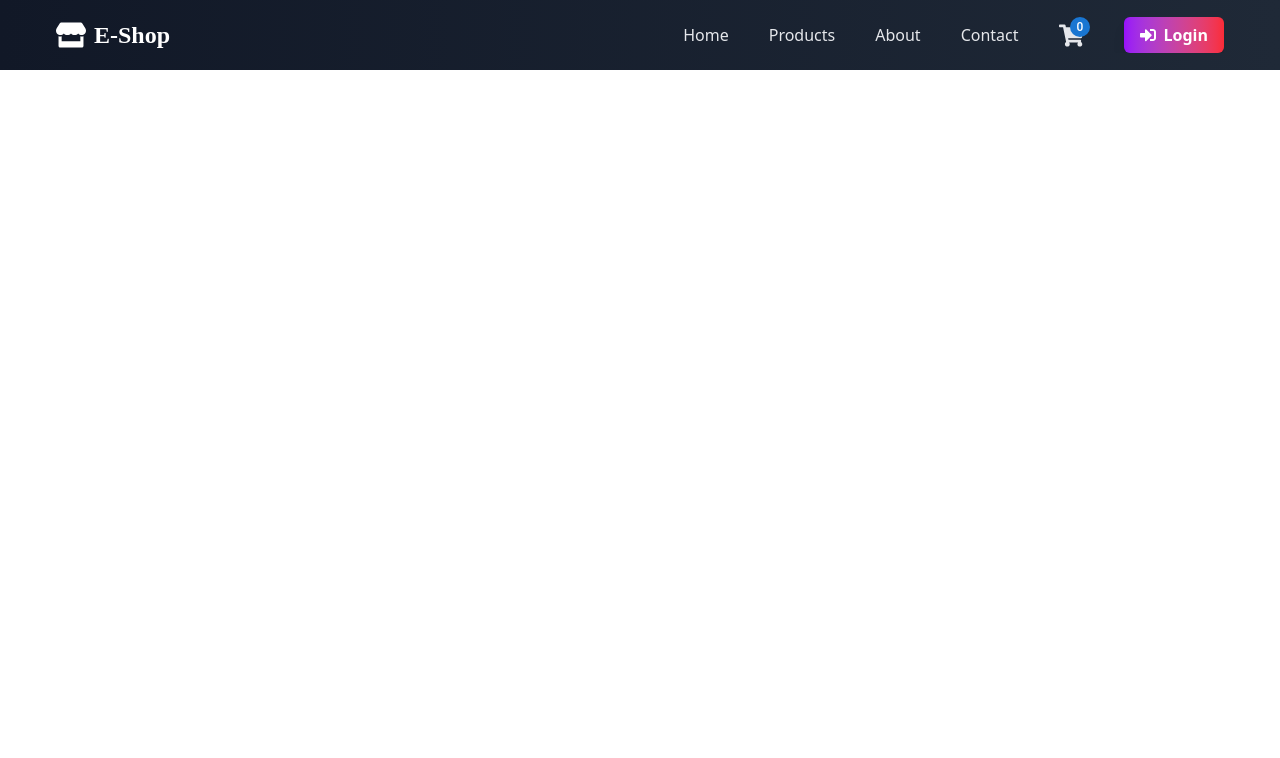
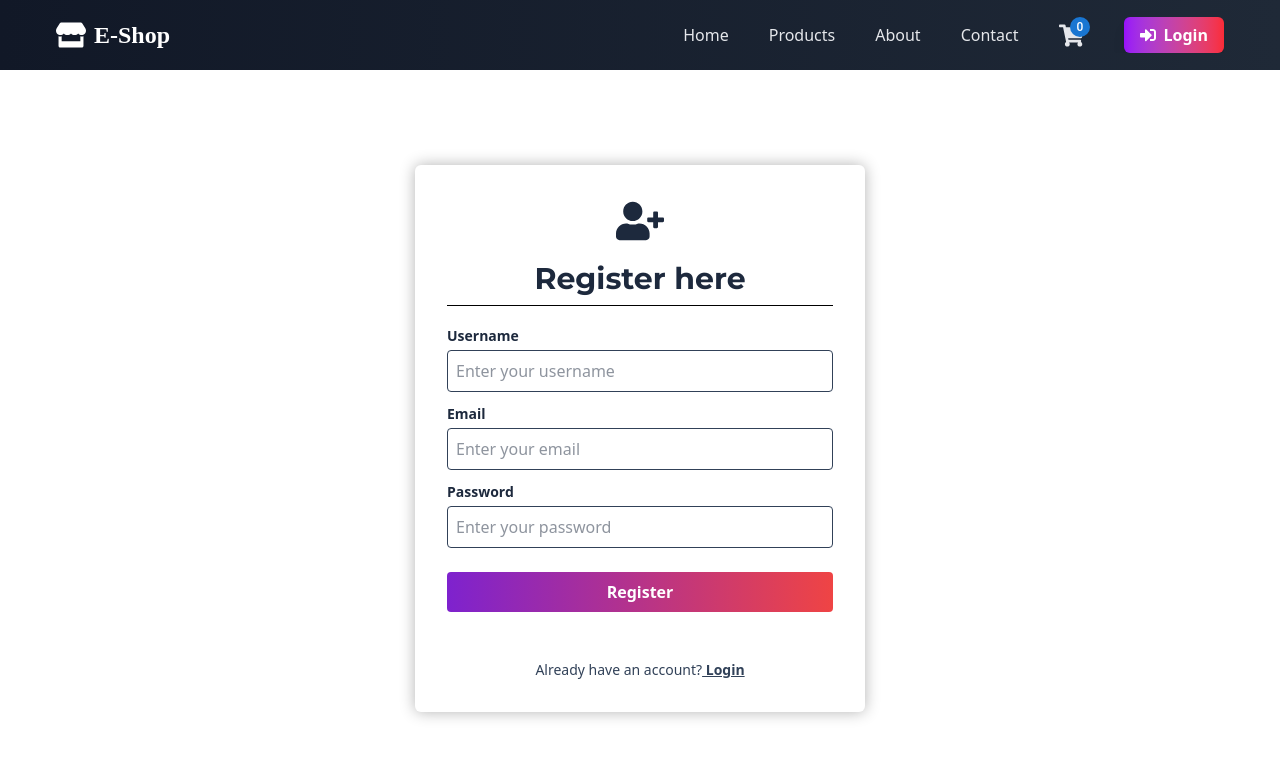
Before and after one commit to pgedlek/ECommerce-UI, a React (Vite) app: page /register in a window 1280 px wide. Shown: the top 758 px of the page. Built offline with nearby package versions, Linux system fonts and the light colour scheme.

Commit message:
Build register page

```diff
--- a/src/App.jsx
+++ b/src/App.jsx
@@ -11,6 +11,7 @@
 import Cart from './components/cart/Cart';
 import Login from './components/auth/Login';
 import PrivateRoute from './components/shared/PrivateRoute';
+import Register from './components/auth/Register';
 
 function App() {
   return (
@@ -23,8 +24,10 @@
           <Route path='/about' element={<About />} />
           <Route path='/contact' element={<Contact />} />
           <Route path='/cart' element={<Cart />} />
+
           <Route path="/" element={<PrivateRoute publicPage />}>
             <Route path='/login' element={<Login />} />
+            <Route path='/register' element={<Register />} />
           </Route>
         </Routes>
       </BrowserRouter>
--- /dev/null
+++ b/src/components/auth/Register.jsx
@@ -0,0 +1,58 @@
+import { useState } from "react";
+import { useForm } from "react-hook-form";
+import { Link, useNavigate } from "react-router-dom";
+import InputField from "../shared/InputField";
+import { useDispatch } from "react-redux";
+import { authenticateSingInUser } from "../../store/actions";
+import toast from "react-hot-toast";
+import { FaUserPlus } from "react-icons/fa";
+
+const Register = () => {
+  const dispatch = useDispatch();
+  const navigate = useNavigate();
+  const [loader, setLoader] = useState(false);
+  const { register, handleSubmit, formState: { errors }, reset } = useForm({ mode: 'onTouched' });
+
+  const registerHandler = async (data) => {
+    console.log('register');
+    //dispatch(authenticateSingInUser(data, toast, reset, navigate, setLoader))
+  }
+
+  return (
+    <div className="min-h-[calc(100vh-64px)] flex justify-center items-center">
+      <form onSubmit={handleSubmit(registerHandler)}
+        className="sm:w-[450px] w-[360px] shadow-custom py-8 sm:px-8 px-4 rounded-md">
+        <div className="flex flex-col items-center justify-center space-y-4">
+          <FaUserPlus className="text-slate-800 text-5xl" />
+          <h1 className="text-slate-800 text-center font-montserrat lg:text-3xl text-2xl font-bold">
+            Register here
+          </h1>
+        </div>
+        <hr className="mt-2 mb-5 text-black" />
+        <div className="flex flex-col gap-3">
+          <InputField label="Username" required id="username" type="text" message="Username is required" placeholder="Enter your username" register={register} errors={errors} />
+          <InputField label="Email" required id="email" type="email" message="Email is required" placeholder="Enter your email" register={register} errors={errors} />
+          <InputField label="Password" required id="password" type="password" min={6} message="Password is required" placeholder="Enter your password" register={register} errors={errors} />
+          <button disabled={loader}
+            type="submit"
+            className="button-gradient flex gap-2 items-center justify-center font-semibold text-white w-full py-2 hover:text-slate-400 transition-colors duration-100 rounded-sm my-3">
+            {loader ? (
+              <>Loading...</>
+            ) : (
+              <>Register</>
+            )
+            }
+          </button>
+          <p className="text-center text-sm text-slate-700 mt-6">
+            Already have an account?
+            <Link to="/login" className="font-semibold underline hover:text-black">
+              <span> Login</span>
+            </Link>
+          </p>
+        </div>
+      </form>
+    </div>
+  );
+}
+
+export default Register;
```
